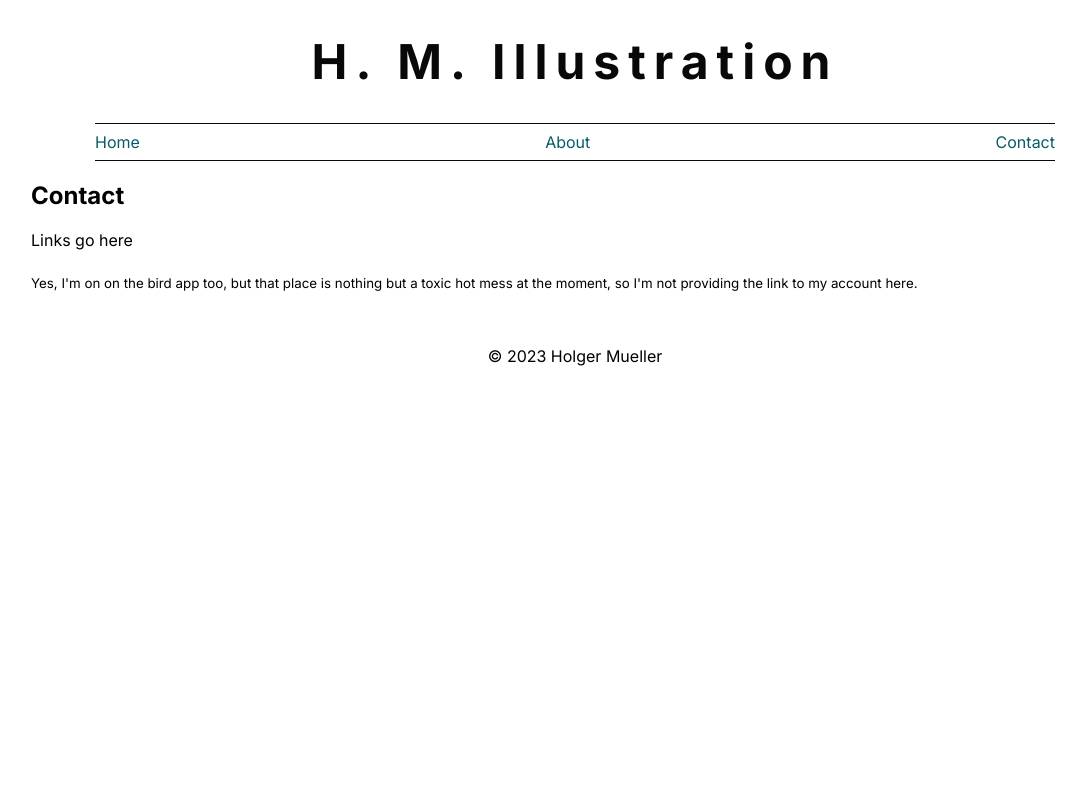
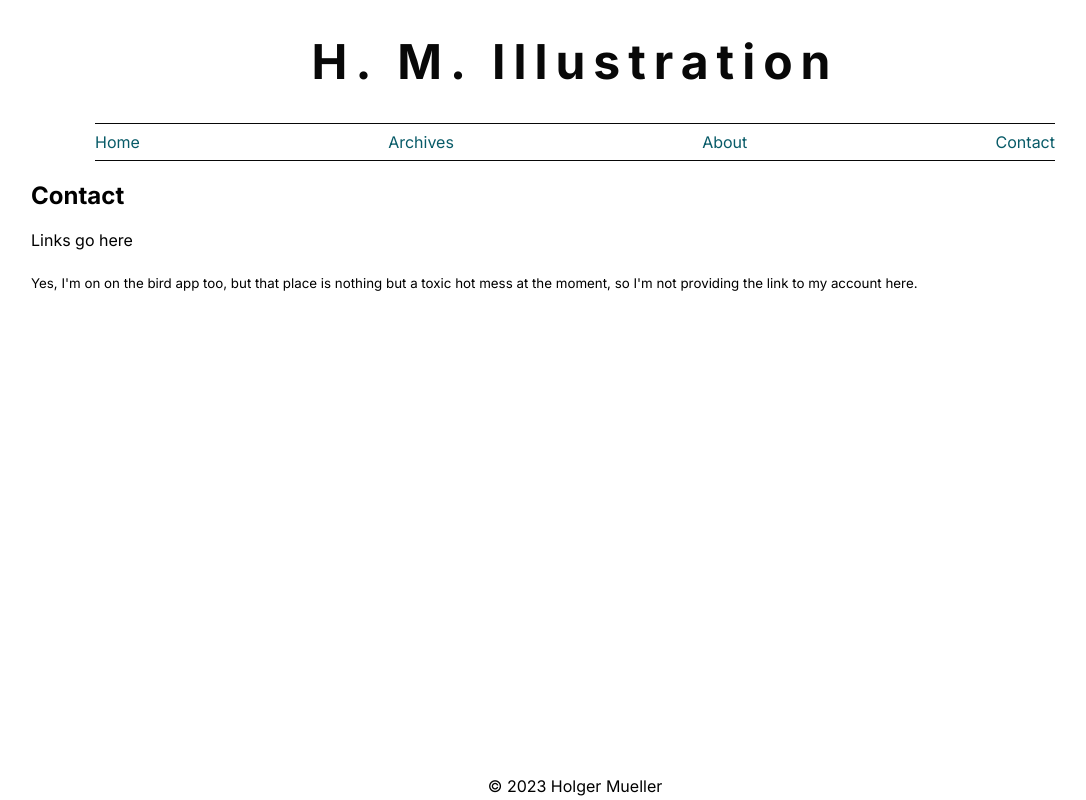
Before and after one commit to Holgermueller/hmillustration, a Next.js app: page /contact in a window 1280 px wide. Shown: the whole page, without its empty margins (65-1151 px from the left). Built offline with nearby package versions, Linux system fonts and the light colour scheme.

Commit message:
waking this project up

```diff
--- a/app/components/nav.js
+++ b/app/components/nav.js
@@ -4,6 +4,7 @@ const nav = () => {
   return (
     <nav>
       <Link href="/">Home</Link>
+      <Link href="/archives">Archives</Link>
       <Link href="/about">About</Link>
       <Link href="/contact">Contact</Link>
     </nav>
--- a/app/globals.css
+++ b/app/globals.css
@@ -43,6 +43,7 @@ a:hover {
 
 .home,
 .about,
+.archives,
 .contact {
   width: 85%;
   margin: auto;
@@ -58,4 +59,9 @@ a:hover {
 
 footer {
   text-align: center;
+  width: 100%;
+  bottom: 0;
+  left: 0;
+  position: absolute;
+  padding: 4px 0;
 }
```
Also changed, not shown: app/archives/page.js (added, +12 -0 lines).
